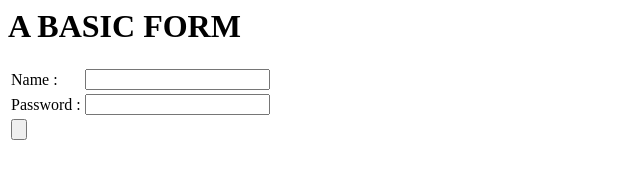
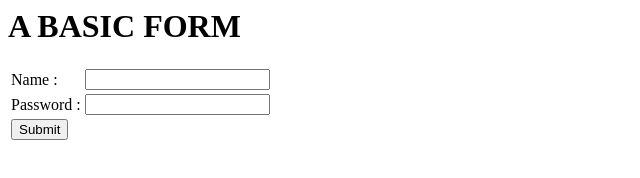
Before and after one commit to Panqoa/Panqoa.github.io, a plain HTML site: page index.html in a window 1280 px wide. Shown: the whole page, without its empty margins (0-640 px from the left). Drawn offline with Linux system fonts and the light colour scheme.

Commit message:
Update index.html

```diff
--- a/index.html
+++ b/index.html
@@ -52,7 +52,7 @@ Password :
 </tr>
 <tr>
 <td>
-<input type="button" onclick="a()">
+<input value="Submit" type="button" onclick="a()">
 </td>
 <tr>
 
```
